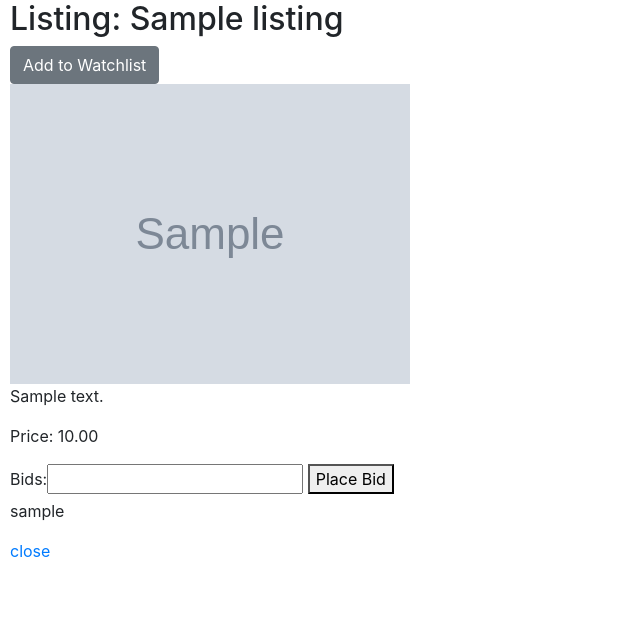
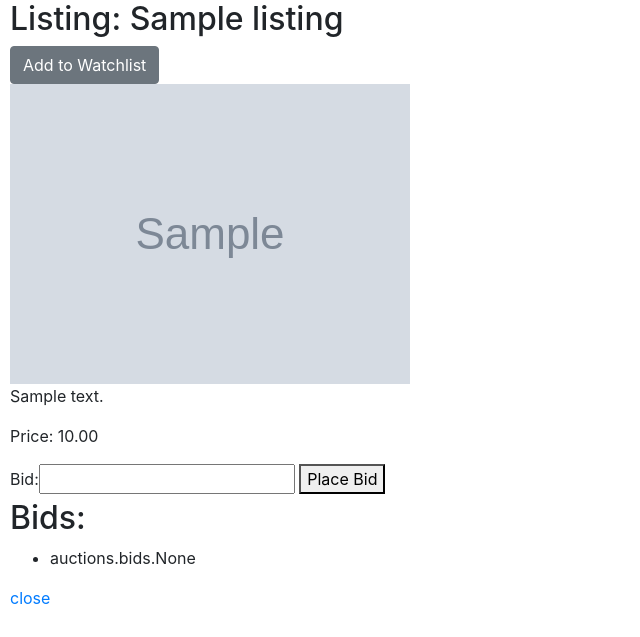
Before and after one commit to eidenlmt/Commerce, a Django app: page /listing/1 in a window 1280 px wide. Shown: the part 163-800 px from the top of the page, without its empty margins (0-640 px from the left). Run offline with Django 3.2, Linux system fonts and the light colour scheme; a user stored in the database is signed in; tables that the repository leaves empty hold one stand-in row (values such as "Sample post"); grey boxes marked "Sample" are stand-in pictures; some libraries are stand-ins or nearby versions.

Commit message:
Added bids field to listings model

```diff
--- a/auctions/forms.py
+++ b/auctions/forms.py
@@ -10,4 +10,4 @@
 class BidsForm(forms.ModelForm):
     class Meta:
         model = bids
-        fields = ['bids']
+        fields = ['bid']
--- a/auctions/models.py
+++ b/auctions/models.py
@@ -16,6 +16,13 @@
 class User(AbstractUser):
     pass
 
+class comments(models.Model):
+    pass
+
+class bids(models.Model):
+    bid = models.DecimalField(max_digits=8, decimal_places=2 , default='Bid')
+    user = models.ForeignKey(User, on_delete=models.CASCADE, null=True)
+
 class listings(models.Model):
     active = models.BooleanField(default=True)
     title = models.CharField(max_length=64, default='Title')
@@ -23,15 +30,9 @@
     category = models.CharField(max_length=30, choices=CATEGORIES, default='misc')
     created_on = models.DateTimeField(auto_now=True)
     price = models.DecimalField(max_digits=8, decimal_places=2, default='Starting Price')
+    bids = models.ManyToManyField(bids, blank=True, related_name="bids")
     image = models.ImageField(default='Photo', blank=True)
     user = models.ForeignKey(User, on_delete=models.CASCADE, null=True)
-
-class bids(models.Model):
-    bids = models.DecimalField(max_digits=8, decimal_places=2 , default='Bid')
-    user = models.ForeignKey(User, on_delete=models.CASCADE, null=True)
-
-class comments(models.Model):
-    pass
 
 class watchlist(models.Model):
     item = models.ForeignKey(listings, on_delete=models.CASCADE, null=True)
--- a/auctions/static/auctions/styles.css
+++ b/auctions/static/auctions/styles.css
@@ -1,3 +1,11 @@
 body {
     padding: 10px;
 }
+
+.listing {
+    text-decoration: none;
+    color: black;
+}
+.listing:hover {
+    text-decoration: none;
+}
--- a/auctions/templates/auctions/index.html
+++ b/auctions/templates/auctions/index.html
@@ -1,9 +1,10 @@
 {% extends "auctions/layout.html" %} {% block body %}
+
 <h2>Active Listings</h2>
 
 {% for listing in listings %}
 
-<a href="{% url 'listing_view' listing.id%}" style="color: black">
+<a class="listing" href="{% url 'listing_view' listing.id%}" style="color: black">
 <div class="card text-bg-light mb-3">
     <div class="row g-0">
       <div class="col-md-4">
@@ -11,6 +12,7 @@
       </div>
       <div class="col-md-8">
         <div class="card-body">
+          <h5 class="card-title" style="color: red" >{% if listing.active == False %} closed {% endif %}</h5>
           <h5 class="card-title">{{ listing.title }}</h5>
           <p class="card-text">Price: ${{ listing.price }}</p>
           <p class="card-text"><small class="text-muted"></small></p>
@@ -19,7 +21,7 @@
     </div>
   </div>
 </a>
-
 {% endfor %}
 
+
 {% endblock %}
--- a/auctions/templates/auctions/listings.html
+++ b/auctions/templates/auctions/listings.html
@@ -3,6 +3,10 @@
 <div class="">
     <div class="">
         <h2>Listing: {{ listing.title }}</h2>
+        <h5 style="color: red" >{% if listing.active == False %}
+            closed
+            {% endif %}</h5>
+
     </div>
     <div class="">
         {% if user.is_authenticated %}
@@ -10,6 +14,7 @@
             <a href="{% url 'watchlist_add' listing.id %}" role="button" class="btn btn-secondary">Add to Watchlist</a>
         </div>
         {% endif %}
+
         <div class="">
             <img src="{{ listing.image.url }}" class="img-fluid rounded-start" alt="no picture">
         </div>
@@ -19,6 +24,7 @@
         <div class="">
             <p>Price: {{ listing.price }}</p>
         </div>
+
         {% if user.is_authenticated %}
         <div class="">
             <form action="{% url 'place_bid' listing.id %}" method="post" enctype="multipart/form-data">
@@ -26,13 +32,22 @@
                 <button type="submit">Place Bid</button>
             </form>
         </div>
-        <p>{{ listing.user }}</p>
+
+        <div>
+        <h2>Bids:</h2>
+        <ul>
+
+                <li>{{ listing.bids }}</li>
+
+        </ul>
+        </div>
 
         {% if listing.user == request.user %}
         <div>
             <a href="{% url 'close' listing.id %}" role="button">close</a>
         </div>
         {% endif %}
+
         {% endif %}
     </div>
 </div>
--- a/auctions/views.py
+++ b/auctions/views.py
@@ -7,7 +7,7 @@
 from django.shortcuts import get_object_or_404
 from django.contrib import messages
 
-from .models import User, listings, watchlist
+from .models import User, listings, watchlist, bids
 from .forms import CreateListingsForm, BidsForm
 
 
@@ -108,7 +108,7 @@
     if request.method == 'POST':
         form = BidsForm(request.POST)
         if form.is_valid():
-            bid = form.cleaned_data["bids"]
+            bid = form.cleaned_data["bid"]
             if bid > listing.price:
                 obj = form.save()
                 obj.user = request.user
```
